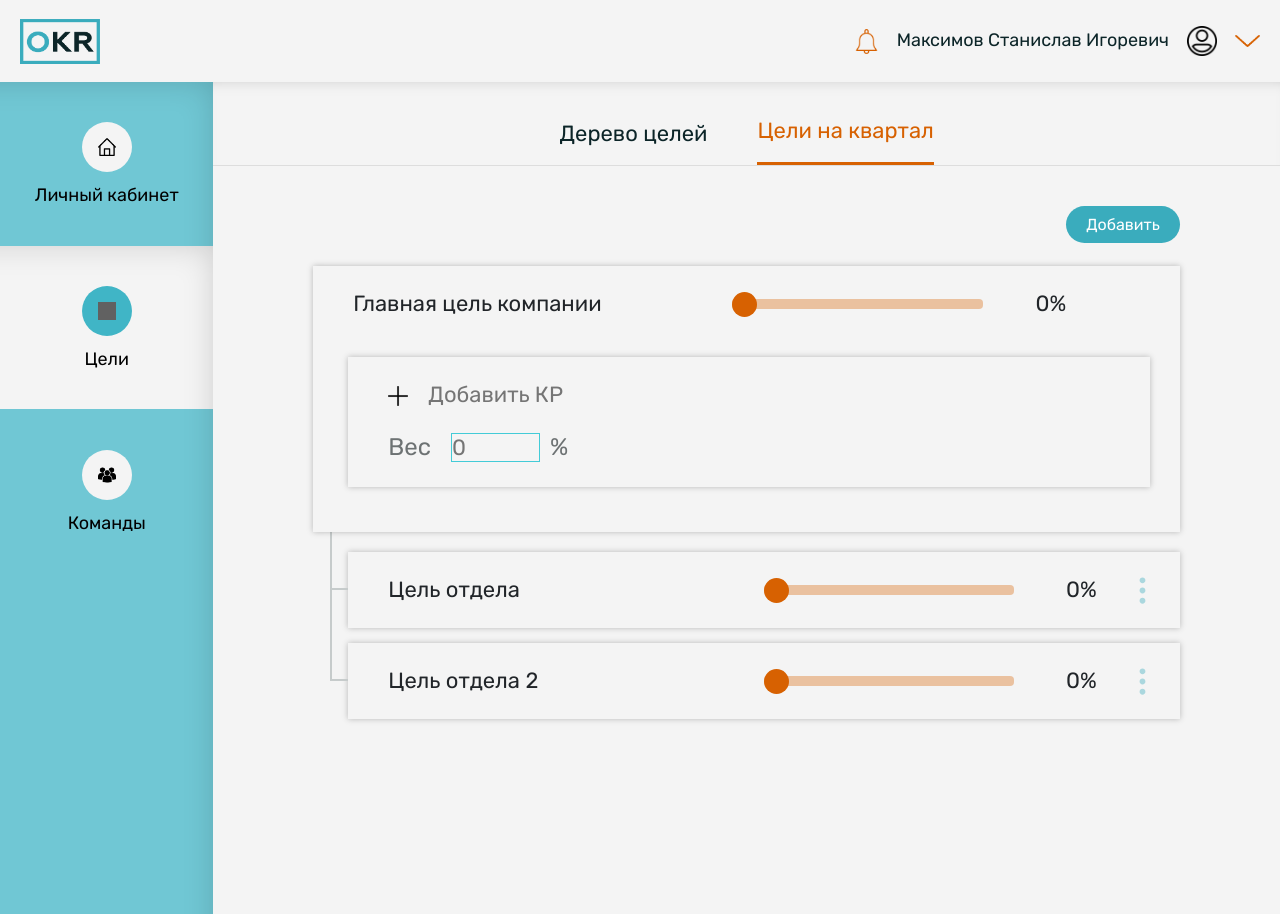
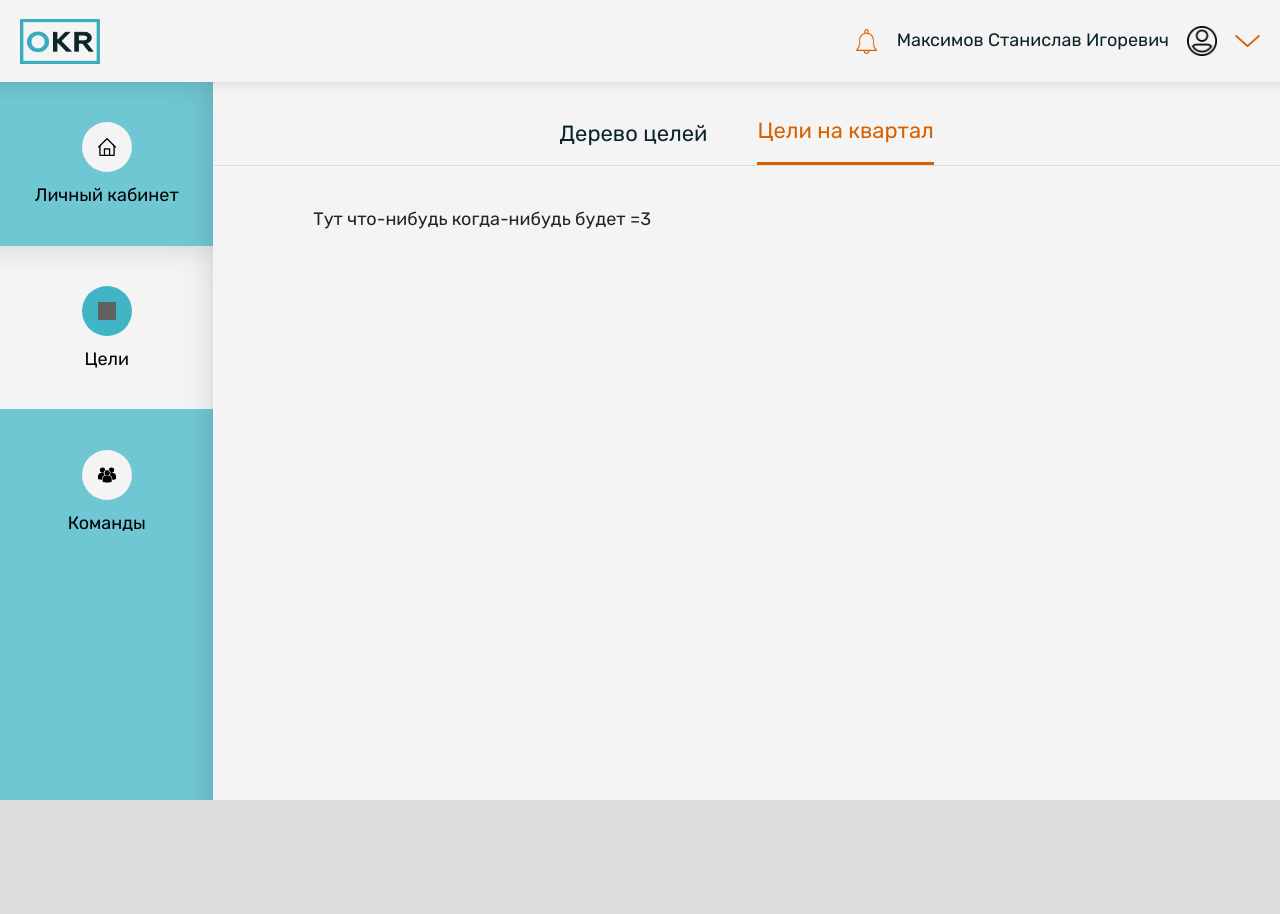
Before and after one commit to nikororo/OKR-methodology-CastoFront, a Vue app: page /goals/GoalsQuarter in a window 1280 px wide. After the commit the page ends 800 px from the top, so only its background shows below. Built offline with nearby package versions, Linux system fonts and the light colour scheme; grey boxes are pictures that could not be loaded.

Commit message:
разворачивание цели по тапу

```diff
--- a/src/components/CommonGoals.vue
+++ b/src/components/CommonGoals.vue
@@ -20,38 +20,11 @@
           </div>
           <div v-if="haveGoals">
             <div v-for="goal in this.$store.state.goals" v-bind:key="goal.id">
-              <div v-if="goal.lvl === 1" class="contGoal">
+              <div class="contGoal">
                 <div class="companyGoals">
-                  <p class="nameGoals">{{goal.name}}</p>
-                  <input type="range" min="0" max="100" v-model="avrg" class="slider" disabled>
-                  <p  class="percentGoals">{{avrg}}%</p>
-                </div>
-
-                <div>
-                  <div class="goals otherGoals" v-for="kr in krs" :key="kr.id">
-                    <p> {{ kr.title }}</p>
-                    <input  type="range" min="0" max="100" v-model="kr.percent" class="slider">
-                    <p class="percentGoals">{{ kr.percent }}%</p>
-                  </div>
-
-                  <div class="createKR">
-                    <div>
-                      <button @click="addKr"><img src="../style/img/Plus.png" alt="Add KR"></button>
-                      <input type="text" placeholder="Добавить КР" v-model="newKR.title">
-                    </div>
-                    <div class="meaning">
-                      <span>Вес</span>
-                      <input class="input_percent" type="number" placeholder="0" v-model="newKR.percent">
-                      <span>%</span>
-                    </div>
-                  </div>
-                </div>
-              </div>
-
-              <div v-else>
-                <div class="goals otherGoals">
-                  <div class="line_tree"></div>
-                  <p class="nameGoals">{{goal.name}}</p>
+                  <button class="btnShowKR" @click="displayKr(goal.id)">
+                    <p class="nameGoals">{{goal.name}}</p>
+                  </button>
                   <input type="range" min="0" max="100" class="slider" v-model="goal.percentOfCompletion">
                   <p class="percentGoals">{{goal.percentOfCompletion}}%</p>
 
@@ -86,7 +59,28 @@
                     </div>
                   </div>
                 </div>
-              </div>
+
+                <div class="contKr" v-if="goal.showKr">
+                  <div class="krs" v-for="kr in krs" :key="kr.id">
+                    <p> {{ kr.title }}</p>
+                    <input  type="range" min="0" max="100" v-model="kr.percent" class="slider">
+                    <p class="percentGoals">{{ kr.percent }}%</p>
+                  </div>
+
+                  <div class="createKR">
+                    <div>
+                      <button @click="addKr"><img src="../style/img/Plus.png" alt="Add KR"></button>
+                      <input type="text" placeholder="Добавить КР" v-model="newKR.title">
+                    </div>
+                    <div class="meaning">
+                      <span>Вес</span>
+                      <input class="input_percent" type="number" placeholder="0" v-model="newKR.percent">
+                      <span>%</span>
+                    </div>
+                  </div>
+                </div>
+
+                </div>
             </div>
           </div>
           <div v-else class="haveNoGoals">
@@ -156,6 +150,10 @@ export default {
       if (confirm(`Удалить цель ${nameGoal}?`)) {
         this.$store.commit('deleteGoal', idGoal);
       }
+    },
+
+    displayKr(idGoal) {
+      this.$store.commit('displayKr', idGoal);
     }
   }
 }
@@ -221,5 +219,13 @@ button {
 .links_menu {
   width: 270px;
   font-size: 18px;
+  top: 52px;
+  right: -7px;
+}
+
+.btnShowKR {
+  width: 100%;
+  background-color: #f4f4f4;
+  text-align: left;
 }
 </style>
--- a/src/components/GoalsQuarter.vue
+++ b/src/components/GoalsQuarter.vue
@@ -16,88 +16,7 @@
         </div>
 
         <div class="page">
-
-          <div>
-            <button class="button_goals" @click="showAddGoalModal = true">Добавить</button>
-            <AddGoalModal v-if="showAddGoalModal" @close="showAddGoalModal = false"/>
-          </div>
-
-<div v-if="haveGoals">
-            <div v-for="goal in this.$store.state.goals" v-bind:key="goal.id">
-              <div v-if="goal.lvl === 1" class="contGoal">
-                <div class="companyGoals">
-                  <p class="nameGoals">{{goal.name}}</p>
-                  <input type="range" min="0" max="100" v-model="avrg" class="slider" disabled>
-                  <p  class="percentGoals">{{avrg}}%</p>
-                </div>
-
-                <div>
-                  <div class="goals otherGoals" v-for="kr in krs" :key="kr.id">
-                    <p> {{ kr.title }}</p>
-                    <input  type="range" min="0" max="100" v-model="kr.percent" class="slider">
-                    <p class="percentGoals">{{ kr.percent }}%</p>
-                  </div>
-
-                  <div class="createKR">
-                    <div>
-                      <button @click="addKr"><img src="../style/img/Plus.png" alt="Add KR"></button>
-                      <input type="text" placeholder="Добавить КР" v-model="newKR.title">
-                    </div>
-                    <div class="meaning">
-                      <span>Вес</span>
-                      <input class="input_percent" type="number" placeholder="0" v-model="newKR.percent">
-                      <span>%</span>
-                    </div>
-                  </div>
-                </div>
-              </div>
-
-              <div v-else>
-                <div class="goals otherGoals">
-                  <div class="line_tree"></div>
-                  <p class="nameGoals">{{goal.name}}</p>
-                  <input type="range" min="0" max="100" class="slider" v-model="goal.percentOfCompletion">
-                  <p class="percentGoals">{{goal.percentOfCompletion}}%</p>
-
-                  <div class="menu">
-                    <a href="" class="button_menu"><svg xmlns="http://www.w3.org/2000/svg" x="0px" y="0px" width="35" height="35" viewBox="0 0 172 172" style=" fill:#000000;"><g fill="none" fill-rule="nonzero" stroke="none" stroke-width="1" stroke-linecap="butt" stroke-linejoin="miter" stroke-miterlimit="10" stroke-dasharray="" stroke-dashoffset="0" font-family="none" font-weight="none" font-size="none" text-anchor="none" style="mix-blend-mode: normal"><path d="M0,172v-172h172v172z" fill="none"></path><g fill="#aad7de"><path d="M86,21.5c-7.91608,0 -14.33333,6.41725 -14.33333,14.33333c0,7.91608 6.41725,14.33333 14.33333,14.33333c7.91608,0 14.33333,-6.41725 14.33333,-14.33333c0,-7.91608 -6.41725,-14.33333 -14.33333,-14.33333zM86,71.66667c-7.91608,0 -14.33333,6.41725 -14.33333,14.33333c0,7.91608 6.41725,14.33333 14.33333,14.33333c7.91608,0 14.33333,-6.41725 14.33333,-14.33333c0,-7.91608 -6.41725,-14.33333 -14.33333,-14.33333zM86,121.83333c-7.91608,0 -14.33333,6.41725 -14.33333,14.33333c0,7.91608 6.41725,14.33333 14.33333,14.33333c7.91608,0 14.33333,-6.41725 14.33333,-14.33333c0,-7.91608 -6.41725,-14.33333 -14.33333,-14.33333z"></path></g></g></svg></a>
-                    <div class="links_menu">
-                      <div class="tre"></div>
-                      <div>
-                        <button class="btnLogOut">
-                          <img width="25" height="25" src="../style/img/Copy.png" alt="copy">
-                          <span>Добавить описание</span>
-                        </button>
-                      </div>
-                      <div>
-                        <button class="btnLogOut">
-                          <img width="25" height="25" src="../style/img/Pen.png" alt="Pen">
-                          <span>Редактировать</span>
-                        </button>
-                      </div>
-                      <div>
-                        <button class="btnLogOut">
-                          <img width="25" height="25" src="../style/img/Expand.png" alt="Expand">
-                          <span>Подробнее</span>
-                        </button>
-                      </div>
-                      <div>
-                        <button v-on:click="deleteGoal(goal.id, goal.name)" class="btnLogOut">
-                          <img width="25" height="25" src="../style/img/Delete.png" alt="Delete">
-                          <span>Удалить</span>
-                        </button>
-                      </div>
-                    </div>
-                  </div>
-                </div>
-              </div>
-            </div>
-          </div>
-          <div v-else class="haveNoGoals">
-            <div>Здесь еще ничего нет, Вы не составили свое дерево целей</div>
-            <img src="../style/img/CatNoGoals.png" alt="Котик">
-          </div>
-
+          Тут что-нибудь когда-нибудь будет =3
         </div>
 
       </div>
@@ -108,126 +27,11 @@
 <script>
 import Head from "@/components/Head";
 import ToolBar from "@/components/ToolBar";
-import AddGoalModal from "@/components/AddGoalModal";
 
 export default {
   name: 'CommonGoals',
   components: {
-    Head, ToolBar, AddGoalModal
+    Head, ToolBar
   },
-
-  data: () => ({
-    showAddGoalModal: false,
-    haveGoals: true,
-    newKR: {
-      percent: '',
-      percent_max: '',
-      title: '',
-      id: ''
-    },
-    krs: [],
-    goalComp:{
-      percent: ''
-    }
-  }),
-  computed: {
-    avrg() {
-      let percentAll = 0;
-      let itemsFound = 0;
-      let item = 0;
-      let len = this.krs.length;
-      let result = 0;
-      for (let i = 0; i < len; i++) {
-        item = Number(this.krs[i].percent)
-        percentAll = item + percentAll;
-        itemsFound = itemsFound + 1;
-        result = percentAll / itemsFound;
-        result = result.toFixed()
-
-      }
-      return result
-    }
-  },
-  methods: {
-    addKr() {
-      if (this.newKR.title !== '' && this.newKR.percent !== '') {
-        this.krs.push({
-          title: this.newKR.title,
-          percent: this.newKR.percent,
-          percent_max: this.newKR.percent_max,
-        });
-        this.newKR.title = '';
-        this.newKR.percent = '';
-      }
-    },
-
-    deleteGoal(idGoal, nameGoal) {
-      if (confirm(`Удалить цель ${nameGoal}?`)) {
-        this.$store.commit('deleteGoal', idGoal);
-      }
-    }
-  }
 }
 </script>
-
-<style scoped>
-p {
-  margin-bottom: 0;
-}
-
-button {
-  border: none;
-}
-
-.haveNoGoals {
-  text-align: center;
-  font-size: 36px;
-  color: #0C2528;
-  opacity: 0.5;
-  padding-top: 10px;
-}
-
-.haveNoGoals img {
-  max-width: 410px;
-  padding-top: 30px;
-}
-
-.input_percent {
-  width: 89px;
-  height: 29px;
-  border: solid 1px #43CBD7;
-  margin-right: 10px;
-}
-
-.menu {
-  position: absolute;
-  right: 25px;
-}
-
-.tre {
-  top: -42px;
-  right: 0;
-  position: absolute;
-  border: 24px solid transparent;
-  border-bottom: 30px solid #70C7D4;
-  border-radius: 10px;
-}
-
-.btnLogOut {
-  margin-bottom: 10px;
-  border: none;
-  background: transparent;
-  text-decoration: none;
-  opacity: 0.7;
-}
-
-.btnLogOut span {
-  color: #0C2528;
-  margin-left: 12px;
-}
-
-.links_menu {
-  width: 270px;
-  font-size: 18px;
-}
-</style>
--- a/src/store/index.js
+++ b/src/store/index.js
@@ -20,13 +20,8 @@ export default new Vuex.Store({
         id: 1,
         lvl: 1,
         percentOfCompletion: 0,
+        showKr: true,
         krs: [
-          {
-            percent: '',
-            percent_max: '',
-            title: '',
-            id: ''
-          },
           {
             percent: '',
             percent_max: '',
@@ -42,7 +37,8 @@ export default new Vuex.Store({
         author: 'Екатерина',
         id: 2,
         lvl: 2,
-        percentOfCompletion: 0
+        percentOfCompletion: 0,
+        showKr: false,
       },
       {
         name: 'Цель отдела 2',
@@ -51,7 +47,8 @@ export default new Vuex.Store({
         author: 'Екатерина',
         id: 3,
         lvl: 2,
-        percentOfCompletion: 0
+        percentOfCompletion: 0,
+        showKr: false,
       }
     ]
   },
@@ -70,6 +67,7 @@ export default new Vuex.Store({
     addGoal: (state, newGoal) => {
       newGoal.id = state.goals.length + 1;
       newGoal.lvl = 2;
+      newGoal.showKr = false;
       state.goals.push(newGoal);
     },
 
@@ -81,6 +79,14 @@ export default new Vuex.Store({
         }
       });
       state.goals.splice(placeGoal, 1);
+    },
+
+    displayKr: (state, idGoal) => {
+      state.goals.map(function(item) {
+        if (item.id === idGoal) {
+          item.showKr = !item.showKr;
+        }
+      });
     }
   },
   plugins: [createPersistedState()],
--- a/src/style/Style.css
+++ b/src/style/Style.css
@@ -790,7 +790,7 @@ input:active, input:focus, select:focus, button:active, button:focus {
 
 .page {
     background-color: #F4F4F4;
-    padding: 40px 100px 180px;
+    padding: 40px 100px 165px;
     min-height: calc(100vh - 166px);
     width: 100%;
 }
@@ -813,19 +813,19 @@ input:active, input:focus, select:focus, button:active, button:focus {
     transform: none;
 }
 
-.goals {
+.krs {
     position: relative;
     padding: 25px 40px;
     font-size: 22px;
     line-height: 26px;
-    margin-bottom: 15px;
+    margin-bottom: 25px;
     display: flex;
     align-items: center;
     background-color: #F4F4F4;
     box-shadow: 0px 0px 6px rgba(0, 0, 0, 0.25);
 }
 
-.goals svg {
+.krs svg {
     position: absolute;
     right: -5px;
     top: -17px;
@@ -833,6 +833,7 @@ input:active, input:focus, select:focus, button:active, button:focus {
 
 .nameGoals {
     width: 45%;
+    padding: 25px 0 25px 40px;
 }
 
 .percentGoals {
@@ -842,17 +843,11 @@ input:active, input:focus, select:focus, button:active, button:focus {
 
 .companyGoals {
     position: relative;
-    padding: 25px 40px;
     font-size: 22px;
     line-height: 26px;
-    margin-bottom: 15px;
     display: flex;
     align-items: center;
     background-color: #F4F4F4;
-}
-
-.otherGoals {
-    margin-left: 35px;
 }
 
 .slider {
@@ -889,21 +884,21 @@ input:active, input:focus, select:focus, button:active, button:focus {
     flex-direction: column;
     position: relative;
     padding: 25px 40px;
-    margin-left: 35px;
     font-size: 22px;
     line-height: 26px;
-    margin-bottom: 15px;
     background-color: #F4F4F4;
     box-shadow: 0px 0px 6px rgba(0, 0, 0, 0.25);
 }
 
 .contGoal {
     box-shadow: 0px 0px 6px rgba(0, 0, 0, 0.25);
-    padding: 0 30px 30px 0;
     margin-bottom: 20px;
     position: relative;
-    z-index: 100;
     background-color: #F4F4F4;
+}
+
+.contKr {
+    padding: 25px 40px;
 }
 
 .meaning {
```
Also changed, not shown: 1 other file (tests, documents, lock files or other folders).
